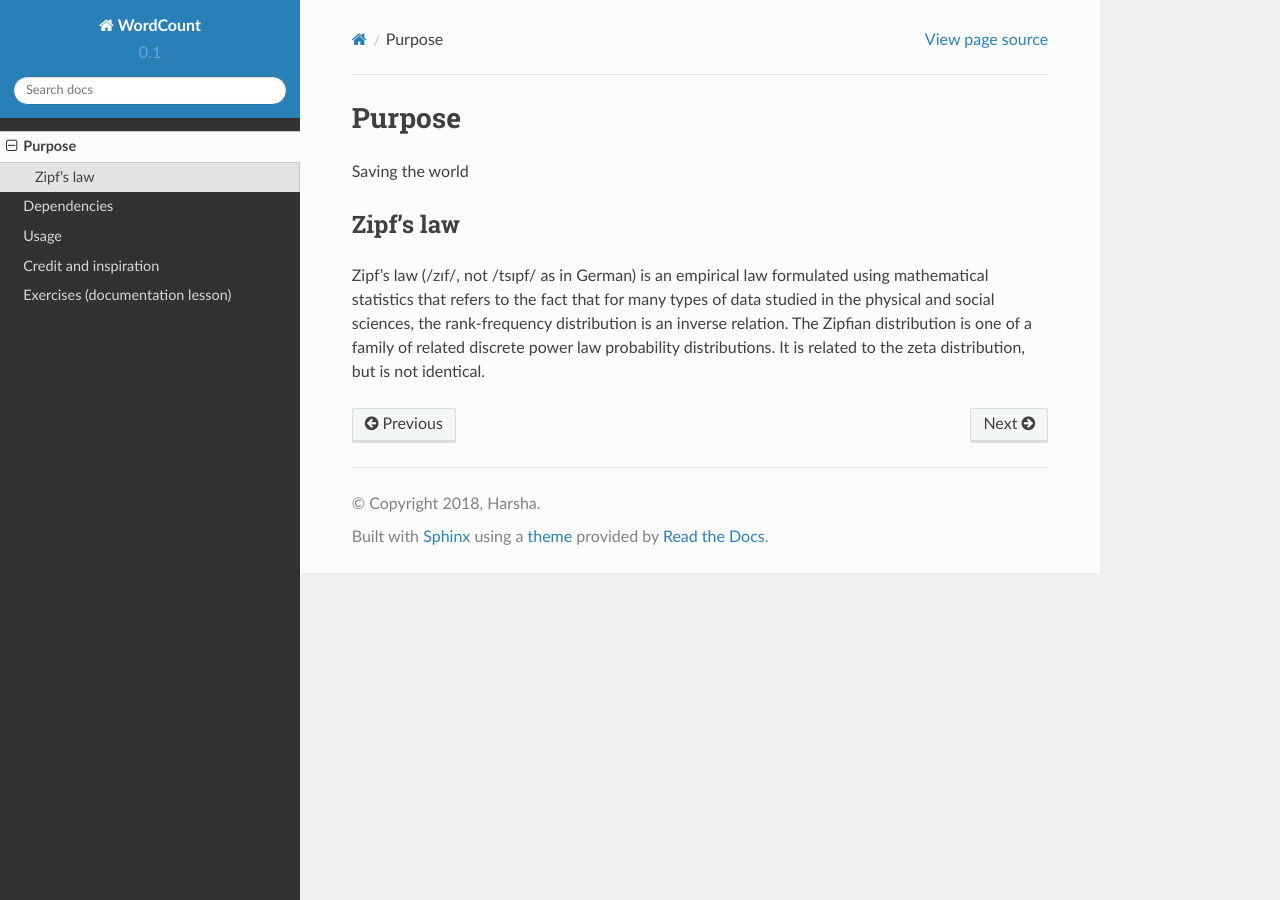
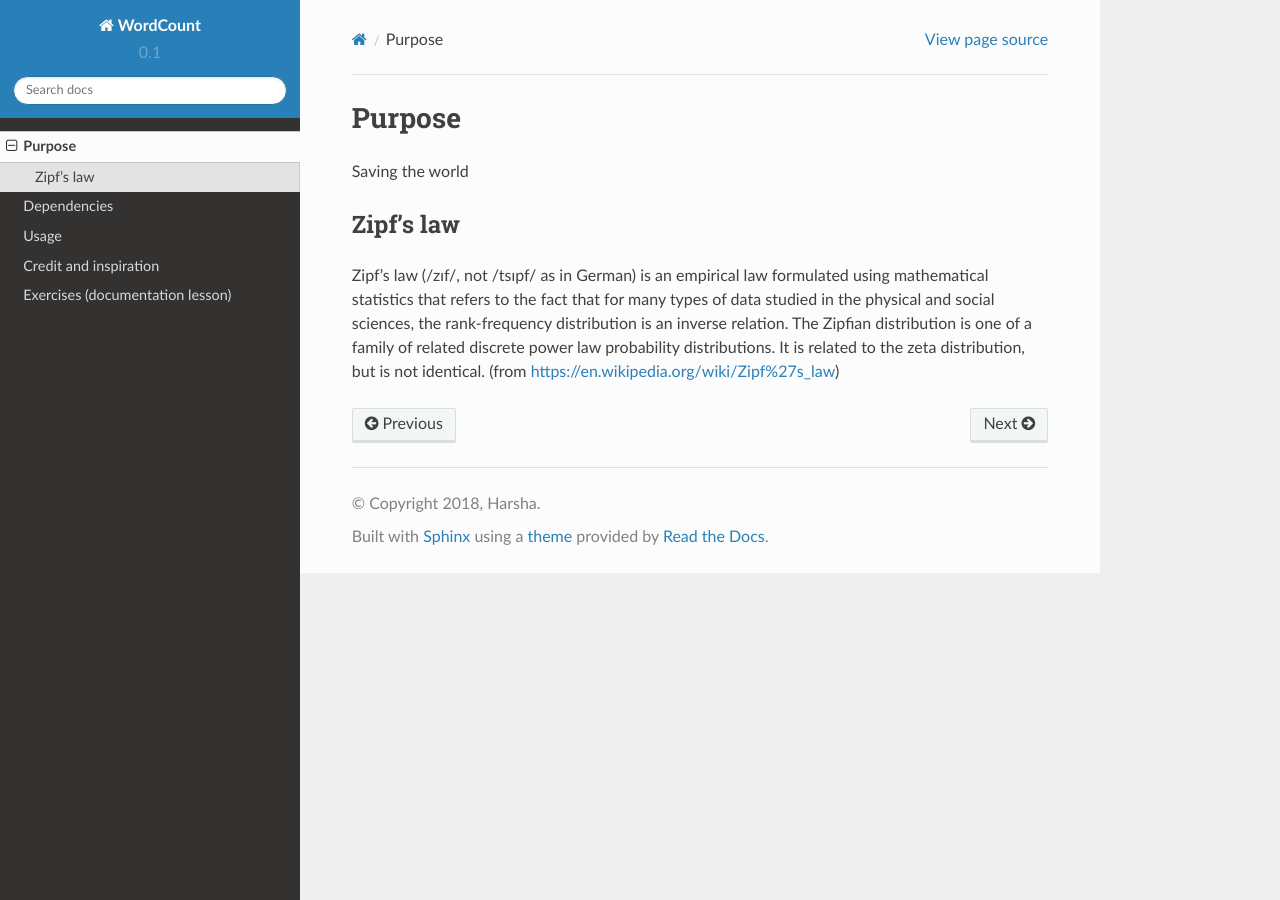
Before and after one commit to M-Nicastro/word-count, a Sphinx documentation site: the page built from doc/purpose.rst, in a window 1280 px wide. Built offline with Sphinx 7.4.7 and the Read the Docs theme 2.0.0, drawn with Linux system fonts in a browser that asks for light colours.

Commit message:
Update purpose.rst

```diff
--- a/doc/purpose.rst
+++ b/doc/purpose.rst
@@ -8,4 +8,4 @@ Saving the world
 Zipf's law
 ----------
 
-Zipf's law (/zɪf/, not /tsɪpf/ as in German) is an empirical law formulated using mathematical statistics that refers to the fact that for many types of data studied in the physical and social sciences, the rank-frequency distribution is an inverse relation. The Zipfian distribution is one of a family of related discrete power law probability distributions. It is related to the zeta distribution, but is not identical.
+Zipf's law (/zɪf/, not /tsɪpf/ as in German) is an empirical law formulated using mathematical statistics that refers to the fact that for many types of data studied in the physical and social sciences, the rank-frequency distribution is an inverse relation. The Zipfian distribution is one of a family of related discrete power law probability distributions. It is related to the zeta distribution, but is not identical. (from https://en.wikipedia.org/wiki/Zipf%27s_law)
```
